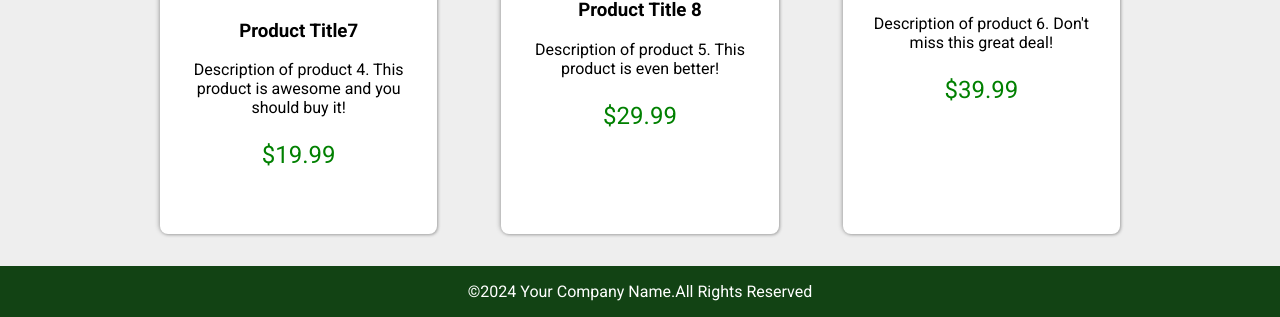
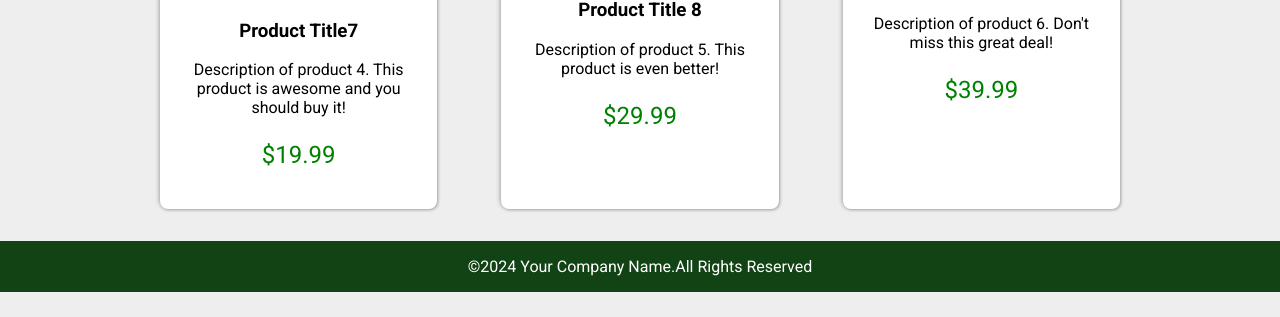
Before and after one commit to shmuye/Assessment1_Shmuye-Ayalneh_Section1, a plain HTML site: page index.html in a window 1280 px wide. Shown: the part 1581-1898 px from the top of the page. After the commit the page ends 1873 px from the top, so only its background shows below. Drawn offline with Linux system fonts and the light colour scheme.

Commit message:
final commit

```diff
--- a/assets/css/styles.css
+++ b/assets/css/styles.css
@@ -30,6 +30,7 @@ header nav ul a{
     text-decoration: none;
     padding: 5%;
     border-radius: .2em;
+
 }
 header nav ul a:hover{
     background-color: #bbb;
@@ -60,9 +61,7 @@ main section .figsection figure{
     padding: 1em;
     box-shadow: 1px 1px 3px #aaa,-1px -1px 4px #aaa;
 }
-main section .figsection figure:nth-child(even){
-    padding-bottom: 5em;
-}
+
 
 main .figsection figure img{
     max-width: 100%;
@@ -102,9 +101,10 @@ footer{
     main section .figsection{
         display: flex;
         flex-direction: row;
-}
-main section .figsection figure{
+    }
+  main section .figsection figure{
     margin:0  2em;
+    width: 33.33%;
 }
 main section{
     margin: 1em 0;
```
